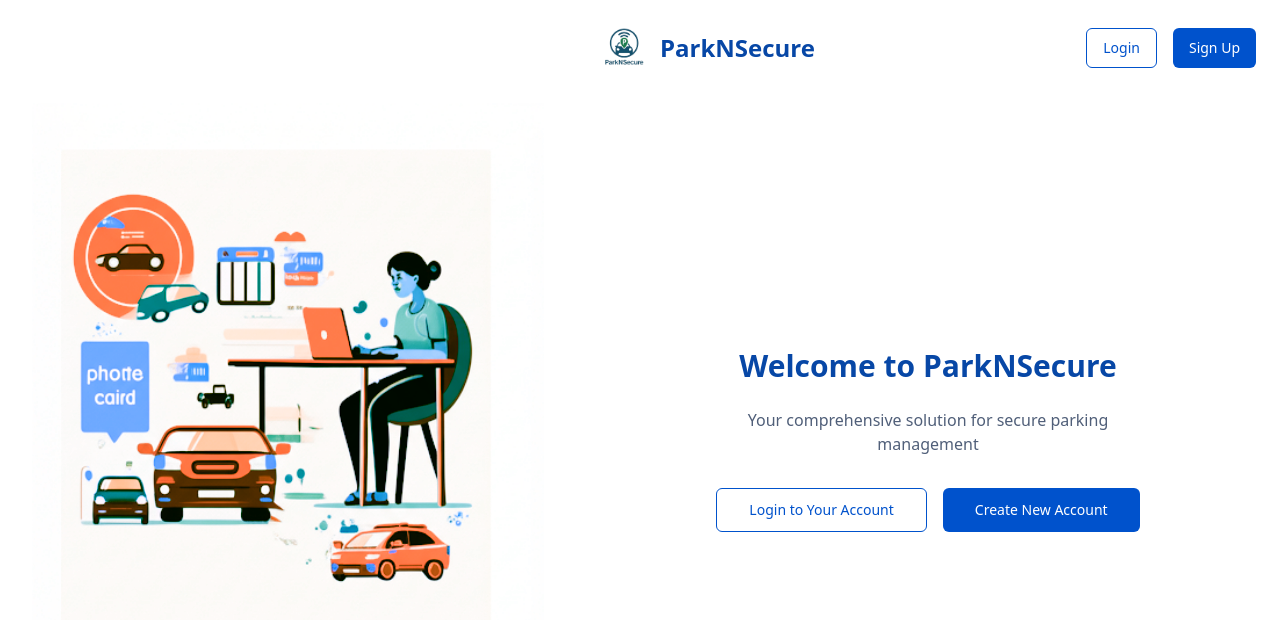
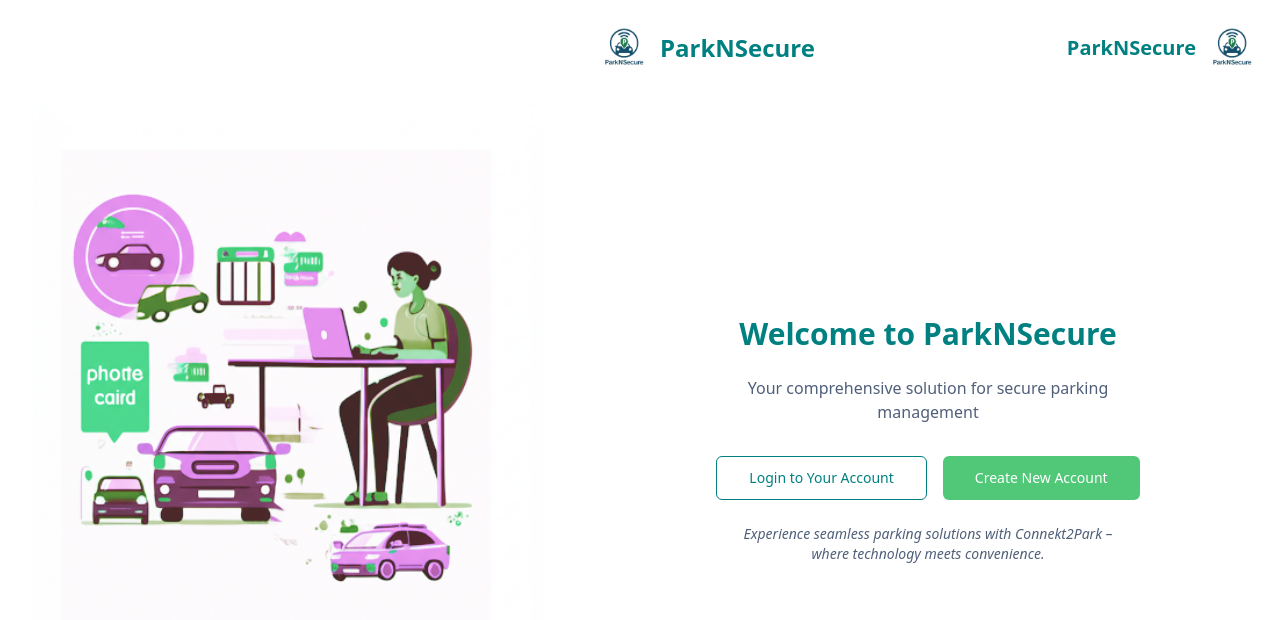
Before and after one commit to deepmajumdar2516/secure-park-login-portal, a React (Vite) app: page / in a window 1280 px wide. Shown: the top 620 px of the page. Built offline with nearby package versions, Linux system fonts and the light colour scheme.

Commit message:
Refactor: Update UI with new color scheme and layout
- Changed the color scheme to use #50C878 and #008080.
- Modified the layout of the AuthLayout component.
- Updated the company logo and tagline.
- Simplified the illustration image.

```diff
--- a/src/components/AuthLayout.tsx
+++ b/src/components/AuthLayout.tsx
@@ -33,9 +33,9 @@ const AuthLayout: React.FC = () => {
           <div className="w-full max-w-lg">
             <img
               src="/lovable-uploads/805015d7-a55e-4e85-97e1-d6c238f434fb.png"
-              alt="Parking Management Illustration"
+              alt="Simplified Parking Illustration"
               className="w-full object-contain"
-              style={{ filter: 'hue-rotate(190deg)' }} // Adjust hue to match the blue brand color
+              style={{ filter: 'hue-rotate(100deg) saturate(0.8) opacity(0.85)' }} // Adjust hue to match the new teal/emerald color scheme
             />
           </div>
         </div>
@@ -47,38 +47,14 @@ const AuthLayout: React.FC = () => {
         <div className="flex items-center justify-between mb-8">
           <div className="flex items-center gap-3">
             <CompanyLogo size="md" />
-            <h1 className="text-2xl font-bold text-parknSecure-darkBlue">ParkNSecure</h1>
+            <h1 className="text-2xl font-bold text-parknSecure-blue">ParkNSecure</h1>
           </div>
 
-          {/* Only show these buttons on the welcome screen */}
-          {authView === 'welcome' && (
-            <div className="flex gap-4">
-              <Button
-                variant="outline"
-                className="border-parknSecure-blue text-parknSecure-blue hover:bg-parknSecure-blue hover:text-white"
-                onClick={() => setAuthView('login')}
-              >
-                Login
-              </Button>
-              <Button
-                className="bg-parknSecure-blue hover:bg-parknSecure-darkBlue text-white"
-                onClick={() => setAuthView('signup')}
-              >
-                Sign Up
-              </Button>
-            </div>
-          )}
-
-          {/* Show back button on other screens */}
-          {authView !== 'welcome' && (
-            <Button
-              variant="ghost"
-              className="text-parknSecure-gray"
-              onClick={resetAuth}
-            >
-              Back to Home
-            </Button>
-          )}
+          {/* Show company name instead of buttons */}
+          <div className="flex items-center gap-3">
+            <h2 className="text-xl font-semibold text-parknSecure-blue">ParkNSecure</h2>
+            <CompanyLogo size="md" /> {/* Slightly increased size from previous "sm" */}
+          </div>
         </div>
 
         {/* Content area */}
@@ -86,13 +62,13 @@ const AuthLayout: React.FC = () => {
           <div className="w-full max-w-md auth-transition animate-fade-in">
             {authView === 'welcome' && (
               <div className="text-center">
-                <h2 className="text-3xl font-bold text-parknSecure-darkBlue mb-6">
+                <h2 className="text-3xl font-bold text-parknSecure-blue mb-6">
                   Welcome to ParkNSecure
                 </h2>
                 <p className="text-parknSecure-gray mb-8">
                   Your comprehensive solution for secure parking management
                 </p>
-                <div className="flex gap-4 justify-center">
+                <div className="flex gap-4 justify-center mb-6">
                   <Button
                     variant="outline"
                     size="lg"
@@ -103,12 +79,15 @@ const AuthLayout: React.FC = () => {
                   </Button>
                   <Button
                     size="lg"
-                    className="bg-parknSecure-blue hover:bg-parknSecure-darkBlue text-white"
+                    className="bg-parknSecure-lightBlue hover:bg-parknSecure-blue text-white"
                     onClick={() => setAuthView('signup')}
                   >
                     Create New Account
                   </Button>
                 </div>
+                <p className="text-sm text-parknSecure-gray mt-6 px-6 italic">
+                  Experience seamless parking solutions with Connekt2Park – where technology meets convenience.
+                </p>
               </div>
             )}
 
--- a/tailwind.config.ts
+++ b/tailwind.config.ts
@@ -64,9 +64,9 @@ export default {
 					ring: 'hsl(var(--sidebar-ring))'
 				},
 				parknSecure: {
-					blue: '#0052CC',
-					lightBlue: '#4C9AFF',
-					darkBlue: '#0747A6',
+					blue: '#008080',       // Changed to teal
+					lightBlue: '#50C878',  // Changed to emerald green
+					darkBlue: '#006666',   // Darker version of teal
 					green: '#36B37E',
 					gray: '#505F79',
 					lightGray: '#F4F5F7'
```
